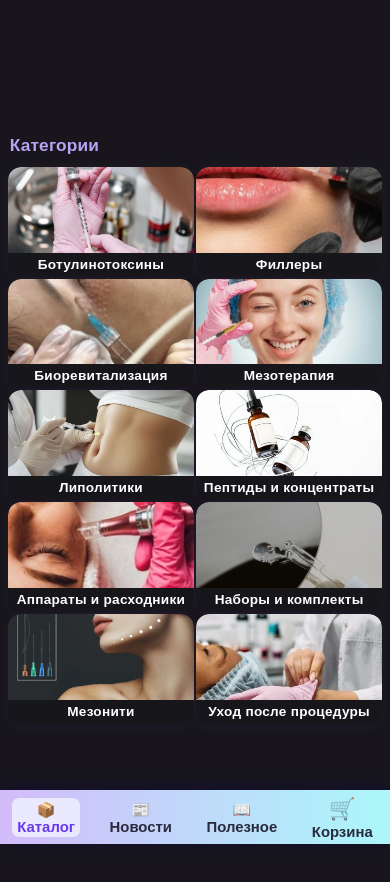
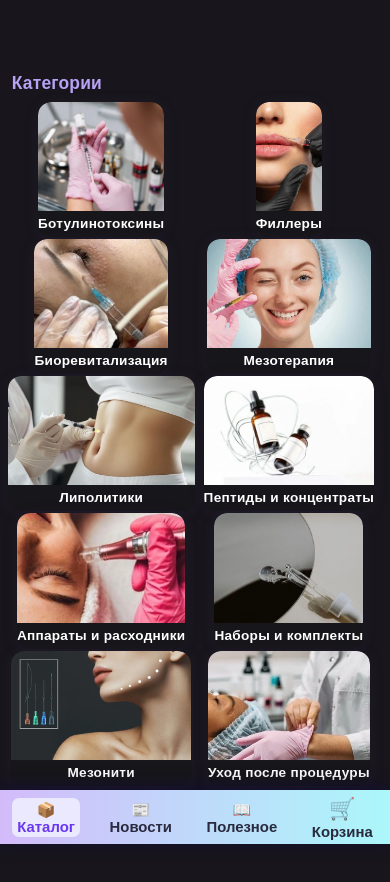
Before and after one commit to AlexSalavat/facade-stone-app, a React (Vite) app: page /catalog in a window 390 px wide. Shown: the top 882 px of the page. Built offline with nearby package versions, Linux system fonts and the light colour scheme.

Commit message:
first dl

```diff
--- a/src/components/CategoryCard.css
+++ b/src/components/CategoryCard.css
@@ -14,7 +14,7 @@
 
 .category-card-img {
   width: 100%;
-  height: 110px;
+  height: 135px; /* стало выше! */
   object-fit: cover;
   display: block;
   border-radius: 17px 17px 0 0;
@@ -27,7 +27,7 @@
   color: #fff;
   background: rgba(22,22,25, 0.38);
   text-align: center;
-  padding: 6px 0 7px 0;
+  padding: 8px 0 9px 0; /* чуть больше паддинг */
   border-radius: 0 0 17px 17px;
   width: 100%;
   margin: 0;
@@ -37,13 +37,13 @@
 
 @media (max-width: 700px) {
   .category-card-img {
-    height: 22vw;
-    min-height: 67px;
+    height: 28vw;  /* стало выше для мобильных */
+    min-height: 85px;
     border-radius: 13px 13px 0 0;
   }
   .category-card-title {
     font-size: 0.85rem;
-    padding: 4px 0 5px 0;
+    padding: 5px 0 6px 0;
     border-radius: 0 0 13px 13px;
   }
   .category-card {
--- a/src/components/CategoryView.css
+++ b/src/components/CategoryView.css
@@ -1,18 +1,35 @@
 .category-list-page {
-  padding-top: 12px;
-  padding-bottom: 7px;
+  padding-top: 13px;
+  padding-bottom: 6px;
+  max-width: 500px;
+  margin: 0 auto;
 }
+
 .category-list-title {
-  font-size: 1.08rem;
+  font-size: 1.09rem;
   color: #b6a3f5;
   font-weight: 700;
   letter-spacing: 0.01em;
-  margin-bottom: 11px;
-  margin-left: 2px;
+  margin-bottom: 8px;
+  margin-left: 4px;
 }
+
 .category-cards-grid {
   display: grid;
   grid-template-columns: repeat(2, 1fr);
-  gap: 0.5vw;  /* минимальный зазор между карточками */
+  gap: 4px 2px;  /* минимальный разрез между карточками */
+  justify-items: center;
   width: 100%;
 }
+
+/* Мобила — чуть меньше отступы */
+@media (max-width: 700px) {
+  .category-list-page {
+    max-width: 100vw;
+    padding-top: 5px;
+    padding-bottom: 2px;
+  }
+  .category-cards-grid {
+    gap: 2px 1px;
+  }
+}
```
